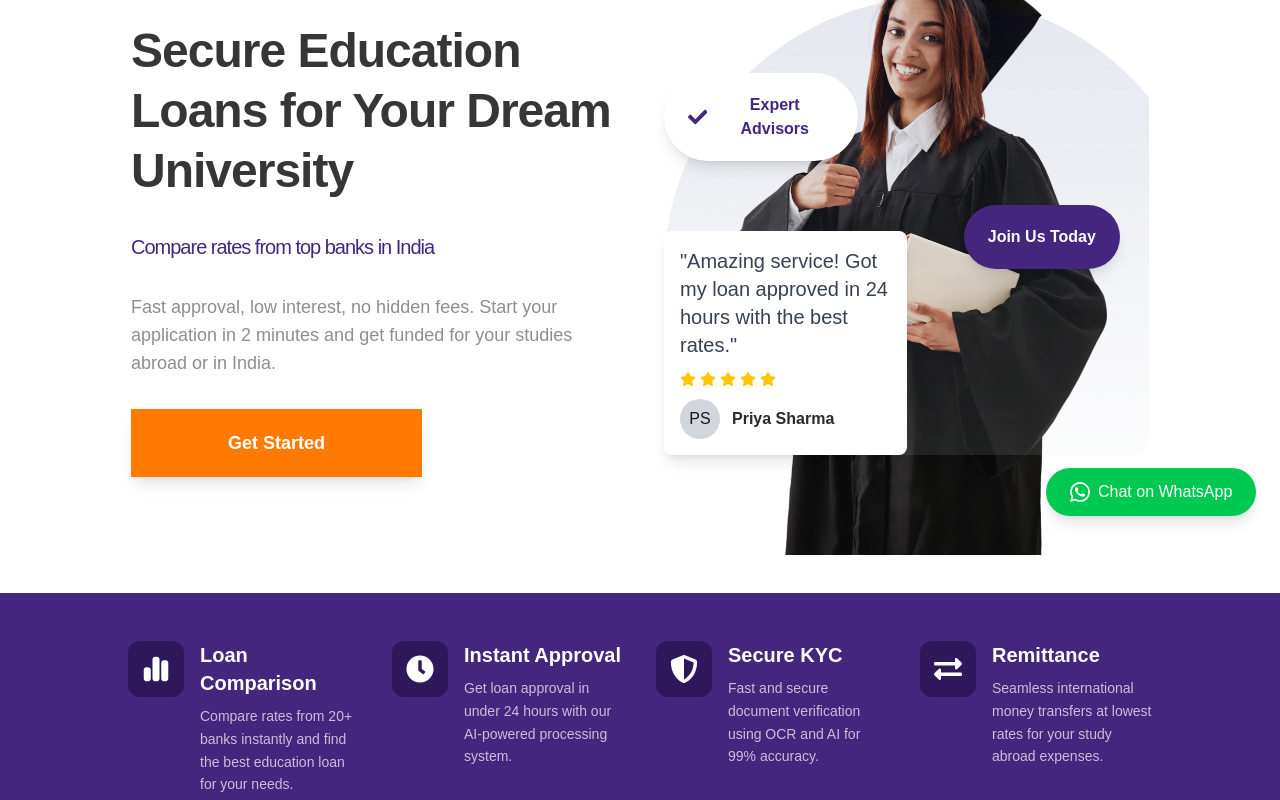
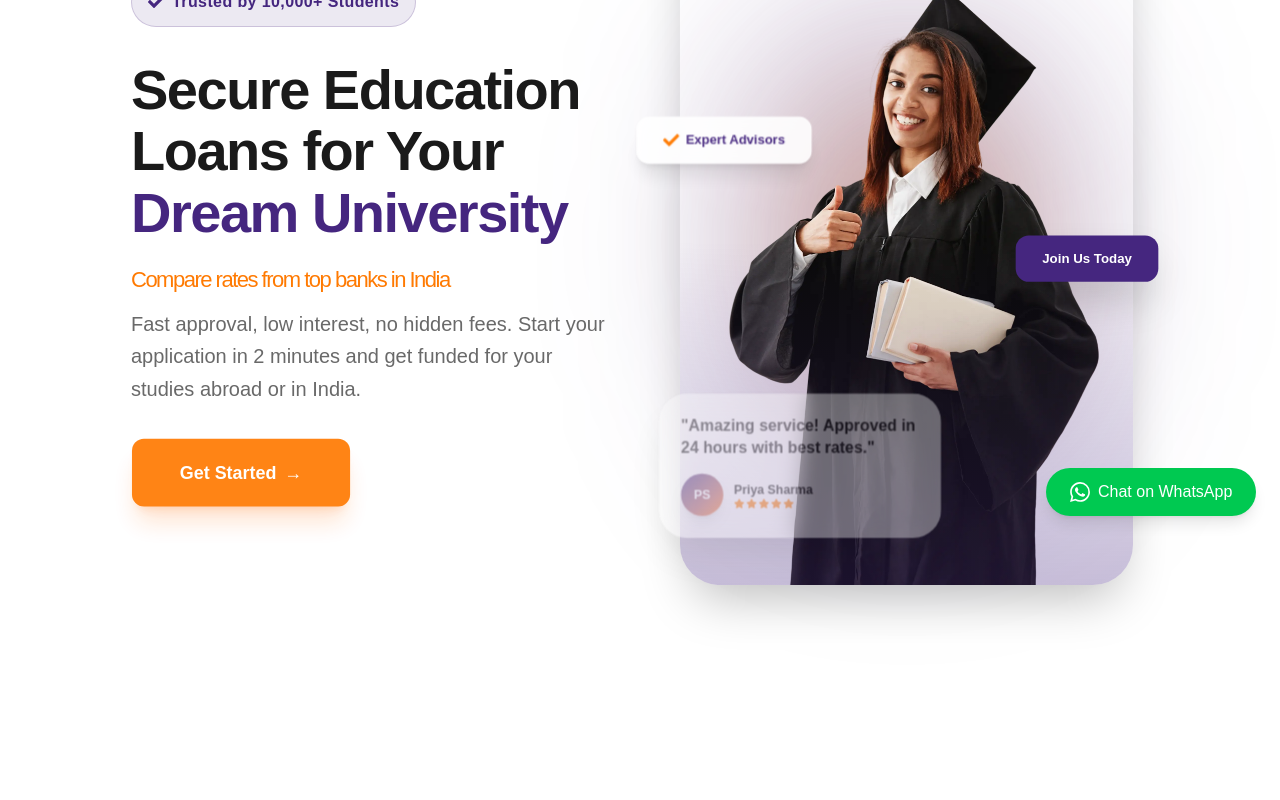
Before and after one commit to AryanMadkar/loan-landing-testing-01, a Next.js app: page / in a window 1280 px wide. Shown: the part 260-1060 px from the top of the page. Built offline with nearby package versions, Linux system fonts and the light colour scheme.

Commit message:
refactored hero

```diff
--- a/next.config.mjs
+++ b/next.config.mjs
@@ -11,8 +11,6 @@ const nextConfig = {
   =============================== */
   reactStrictMode: true,
   reactCompiler: true,
-  swcMinify: true,
-
   poweredByHeader: false,
   productionBrowserSourceMaps: false,
 
--- a/src/components/HeroSection.jsx
+++ b/src/components/HeroSection.jsx
@@ -1,119 +1,185 @@
 "use client";
-import React from "react";
+import React, { useRef } from "react";
 import Image from "next/image";
-import { FaPhone } from "react-icons/fa";
-import { IoMdMail } from "react-icons/io";
-import { TiTick } from "react-icons/ti";
-import { FaBook } from "react-icons/fa";
-import { MdOutlineFlight } from "react-icons/md";
-import { TbPigMoney } from "react-icons/tb";
-import { MdSupportAgent } from "react-icons/md";
-import { FaFacebookF } from "react-icons/fa";
-import { FaTwitter } from "react-icons/fa";
-import { FaInstagram } from "react-icons/fa";
 import { FaCheck, FaStar } from "react-icons/fa";
 import { FaChartSimple } from "react-icons/fa6";
-import { FaClock } from "react-icons/fa";
-import { FaShieldAlt } from "react-icons/fa";
-import { FaExchangeAlt } from "react-icons/fa";
+import { FaClock, FaShieldAlt, FaExchangeAlt } from "react-icons/fa";
+import gsap from "gsap";
+import { useGSAP } from "@gsap/react";
+import { useLoading } from "../context/LoadingContext";
 
 import Link from "next/link";
 import Navbar from "./common/Navbar";
+
 const HeroSection = () => {
+  const container = useRef();
+  const { isFinished } = useLoading();
+
+  useGSAP(
+    () => {
+      if (!isFinished) return;
+
+      const tl = gsap.timeline({ defaults: { ease: "power3.out" } });
+
+      // Staggered entrance for hero content
+      tl.fromTo(
+        ".hero-badge",
+        { y: 20, opacity: 0 },
+        { y: 0, opacity: 1, duration: 0.6 }
+      )
+        .fromTo(
+          ".hero-title h1",
+          { y: 30, opacity: 0 },
+          { y: 0, opacity: 1, duration: 0.8 },
+          "-=0.4"
+        )
+        .fromTo(
+          ".hero-subtitle",
+          { y: 20, opacity: 0 },
+          { y: 0, opacity: 1, duration: 0.6 },
+          "-=0.5"
+        )
+        .fromTo(
+          ".hero-desc",
+          { y: 20, opacity: 0 },
+          { y: 0, opacity: 1, duration: 0.6 },
+          "-=0.5"
+        )
+        .fromTo(
+          ".hero-cta",
+          { y: 20, opacity: 0, scale: 0.95 },
+          { y: 0, opacity: 1, scale: 1, duration: 0.6 },
+          "-=0.5"
+        );
+
+      // Animate floating floating elements with a slight delay
+      tl.fromTo(
+        ".floating-card",
+        { scale: 0.8, opacity: 0, y: 30 },
+        {
+          scale: 1,
+          opacity: 1,
+          y: 0,
+          duration: 0.8,
+          stagger: 0.2,
+          ease: "back.out(1.7)",
+        },
+        "-=0.8"
+      );
+
+      // Bottom features stagger
+      tl.fromTo(
+        ".feature-item",
+        { y: 30, opacity: 0 },
+        { y: 0, opacity: 1, duration: 0.6, stagger: 0.15 },
+        "-=0.6"
+      );
+    },
+    { scope: container, dependencies: [isFinished] }
+  );
+
   return (
-    <div className="min-h-screen bg-white relative">
+    <div
+      ref={container}
+      className="min-h-screen bg-white relative overflow-hidden"
+    >
       <Navbar />
 
-      <section className="px-4 py-5 md:px-[131px]">
+      <section className="px-4 py-8 md:py-16 md:px-[131px]">
         <div className="grid md:grid-cols-2 gap-12 items-center max-w-7xl mx-auto">
           {/* Hero Text */}
-          <div className="space-y-8">
-            <div className="bg-[#45267F]/9 w-fit p-3 flex items-center space-x-2">
+          <div className="space-y-8 relative z-10">
+            <div className="hero-badge opacity-0 bg-[#45267F]/10 backdrop-blur-sm border border-[#45267F]/20 w-fit p-3 px-4 flex items-center space-x-2 rounded-full">
               <FaCheck className="w-4 h-4 text-[#45267F] flex-shrink-0" />
-              <span className="text-[#45267F] text-[21px] font-bold">
+              <span className="text-[#45267F] text-sm md:text-base font-bold tracking-wide">
                 Trusted by 10,000+ Students
               </span>
             </div>
 
             <div className="space-y-4">
-              <div className="text-[32px] md:text-[50px] font-bold text-[#363636] tracking-[-1px] leading-tight md:leading-[60px] space-y-2">
-                <h1 className="text-4xl md:text-5xl font-bold leading-tight">
-                  Secure Education Loans for Your Dream University
+              <div className="hero-title text-[32px] md:text-[56px] font-bold text-[#1A1A1A] tracking-[-1.5px] leading-[1.1] space-y-2">
+                <h1 className="leading-[1.1] opacity-0">
+                  Secure Education Loans for Your{" "}
+                  <span className="text-[#45267F]">Dream University</span>
                 </h1>
-                <span className="block text-[18px] md:text-[20px] font-normal text-[#45267F] mt-4">
+                <span className="hero-subtitle block text-[18px] md:text-[22px] font-medium text-[#FF7A00] mt-6 opacity-0">
                   Compare rates from top banks in India
                 </span>
               </div>
 
-              <p className="text-[#8E8E8E] text-base md:text-lg max-w-lg">
+              <p className="hero-desc text-[#666666] text-base md:text-xl max-w-lg leading-relaxed opacity-0">
                 Fast approval, low interest, no hidden fees. Start your
                 application in 2 minutes and get funded for your studies abroad
                 or in India.
               </p>
             </div>
 
+            <div className="hero-cta opacity-0">
               <Link href="/pages/contact-us">
-              <button className="bg-[#FF7A00] text-white text-lg font-semibold px-20 py-5 cursor-pointer hover:bg-[#FF7A00]/90 md:rounded-none w-full md:w-[60%] shadow-lg transition-all duration-200">
+                <button className="bg-[#FF7A00] text-white text-lg font-bold px-12 py-5 rounded-xl cursor-pointer hover:bg-[#FF8A1A] hover:scale-105 active:scale-95 transition-all duration-300 shadow-xl shadow-orange-500/20 group">
                   Get Started
+                  <span className="ml-2 transition-transform duration-300 group-hover:translate-x-1 inline-block">
+                    →
+                  </span>
                 </button>
               </Link>
             </div>
+          </div>
 
           {/* Hero Image + CTAs */}
-          <div className="relative h-[48vh] md:h-[92vh]">
-            <div className="w-full h-full relative">
+          <div className="relative h-[50vh] md:h-[90vh] flex items-center justify-center">
+            {/* Circular Glow Effect behind image - REFINED for circularity */}
+            <div className="absolute top-1/2 left-1/2 -translate-x-1/2 -translate-y-1/2 w-[60%] h-[60%] bg-[#45267F]/40 blur-[100px] rounded-full pointer-events-none z-0" />
+            <div className="absolute top-1/2 left-1/2 -translate-x-1/2 -translate-y-1/2 w-[40%] h-[40%] bg-[#FF7A00]/30 blur-[80px] rounded-full pointer-events-none z-0" />
+
+            <div className="w-full h-full relative z-10 p-4">
+              <div className="w-full h-full rounded-[40px] overflow-hidden shadow-2xl relative">
                 <Image
                   src="/hero_section_banner.webp"
                   alt="Education loan comparison"
-                width={600}
-                height={400}
-                quality={75}
-                loading="eager"
-                style={{ maxWidth: "100%", height: "auto" }}
-                className="object-cover w-full h-full"
+                  width={800}
+                  height={1000}
+                  priority={true}
+                  quality={90}
+                  sizes="(max-width: 768px) 100vw, 50vw"
+                  className="object-cover w-full h-full transform hover:scale-110 transition-transform duration-1000"
                 />
-              <Image
-                loading="lazy"
-                src="/layer-5.webp"
-                alt="Gray Overlay"
-                width={800}
-                height={800}
-                className="absolute top-40 left-0 pointer-events-none"
-              />
+                <div className="absolute inset-0 bg-gradient-to-t from-[#45267F]/30 via-transparent to-transparent pointer-events-none" />
+              </div>
             </div>
 
-            <button className="absolute top-[50%] right-[6%] bg-[#45267F] text-white px-6 py-5 rounded-full z-[21] shadow-lg font-semibold hover:bg-[#45267F]/90 transition-all duration-200">
+            {/* Floating Elements with GSAP classes */}
+            <div className="floating-card absolute top-[45%] right-[-5%] bg-[#45267F] text-white px-8 py-4 rounded-2xl z-[21] shadow-2xl font-bold hover:-translate-y-1 transition-transform duration-300 cursor-default opacity-0">
               Join Us Today
-            </button>
+            </div>
 
-            <button className="absolute top-[32%] right-[60%] bg-white text-[#45267F] px-6 py-5 rounded-full shadow-lg font-semibold hover:shadow-xl transition-all duration-200 flex items-center space-x-2">
-              <FaCheck className="w-5 h-5" />
+            <div className="floating-card absolute top-[28%] left-[-10%] bg-white/90 backdrop-blur-md border border-white/50 text-[#45267F] px-8 py-4 rounded-2xl shadow-xl font-bold hover:-translate-y-1 transition-transform duration-300 flex items-center space-x-2 z-20 cursor-default opacity-0">
+              <FaCheck className="w-5 h-5 text-[#FF7A00]" />
               <span>Expert Advisors</span>
-            </button>
+            </div>
 
             {/* Testimonial Card */}
-            <div className="hidden md:block absolute bottom-[16%] right-[50%] p-4 bg-white shadow-lg rounded-lg max-w-sm z-[21]">
-              <div className="space-y-3">
-                <p className="text-gray-700 text-xl font-medium">
-                  {
-                    '"Amazing service! Got my loan approved in 24 hours with the best rates."'
-                  }
+            <div className="floating-card hidden md:block absolute bottom-[10%] left-[-5%] p-6 bg-white/90 backdrop-blur-md shadow-2xl rounded-[32px] max-w-xs z-[21] border border-white/20 opacity-0">
+              <div className="space-y-4">
+                <p className="text-[#1A1A1A] text-lg font-bold leading-snug">
+                  "Amazing service! Approved in 24 hours with best rates."
                 </p>
-                <div className="flex items-center space-x-1">
-                  {Array.from({ length: 5 }, (_, i) => (
-                    <FaStar
-                      key={i}
-                      className="w-4 h-4 fill-yellow-400 text-yellow-400"
-                    />
+                <div className="flex items-center justify-between">
+                  <div className="flex items-center space-x-3">
+                    <div className="w-12 h-12 bg-gradient-to-br from-[#45267F] to-[#FF7A00] rounded-full flex-shrink-0 flex items-center justify-center text-white font-black text-sm shadow-lg">
+                      PS
+                    </div>
+                    <div>
+                      <p className="font-bold text-[#1A1A1A] text-sm">
+                        Priya Sharma
+                      </p>
+                      <div className="flex items-center space-x-0.5">
+                        {[...Array(5)].map((_, i) => (
+                          <FaStar key={i} className="w-3 h-3 text-[#FF7A00]" />
                         ))}
                       </div>
-                <div className="flex items-center space-x-3">
-                  <div className="w-10 h-10 bg-gray-300 rounded-full flex items-center justify-center">
-                    PS
                     </div>
-                  <span className="font-semibold text-[#2B2B2B]">
-                    Priya Sharma
-                  </span>
+                  </div>
                 </div>
               </div>
             </div>
@@ -121,80 +187,49 @@ const HeroSection = () => {
         </div>
       </section>
 
-      <section className="bg-[#45267F] text-white py-12 relative z-[20]">
-        <div className="max-w-7xl mx-auto px-6 lg:px-32">
-          <div className="grid grid-cols-1  sm:grid-cols-2 md:grid-cols-4 gap-8">
-            {/* Service 1 */}
-            <div className="flex flex-col sm:flex-row items-center sm:items-start text-center sm:text-left space-y-3 gap-4 sm:space-y-0 sm:space-x-4">
-              {/* Icon */}
-              <div className="w-14 h-14 bg-[#2E175A] rounded-xl flex items-center justify-center flex-shrink-0 mx-auto sm:mx-0">
-                <FaChartSimple className="w-7 h-7 text-white" />
+      {/* Feature Bar - Revamped for Orange/White/Purple Theme */}
+      <section className="bg-white py-24 relative z-[20]">
+        <div className="max-w-7xl mx-auto px-6 lg:px-[131px]">
+          <div className="grid grid-cols-1 sm:grid-cols-2 lg:grid-cols-4 gap-8">
+            {[
+              {
+                icon: FaChartSimple,
+                title: "Loan Comparison",
+                desc: "Compare rates from 20+ banks instantly and find the best education loan.",
+              },
+              {
+                icon: FaClock,
+                title: "Instant Approval",
+                desc: "Get loan approval in under 24 hours with our AI-powered processing system.",
+              },
+              {
+                icon: FaShieldAlt,
+                title: "Secure KYC",
+                desc: "Fast and secure document verification using AI for 99% accuracy.",
+              },
+              {
+                icon: FaExchangeAlt,
+                title: "Remittance",
+                desc: "Seamless international money transfers at lowest rates for study abroad.",
+              },
+            ].map((feature, idx) => (
+              <div
+                key={idx}
+                className="feature-item opacity-0 group flex flex-col items-center lg:items-start text-center lg:text-left p-8 rounded-[40px] hover:bg-[#45267F]/5 transition-all duration-500"
+              >
+                <div className="w-20 h-20 bg-white border-2 border-[#45267F]/10 rounded-full flex items-center justify-center flex-shrink-0 shadow-lg group-hover:border-[#FF7A00] group-hover:scale-110 transition-all duration-500 mb-6">
+                  <feature.icon className="w-10 h-10 text-[#45267F] group-hover:text-[#FF7A00] transition-colors duration-300" />
                 </div>
-              {/* Text */}
-              <div className="max-w-xs sm:max-w-none mt-3 sm:mt-0">
-                <h3 className="text-xl font-semibold mb-1 sm:mb-2">
-                  Loan Comparison
+                <div>
+                  <h3 className="text-2xl font-black text-[#1A1A1A] mb-3 group-hover:text-[#45267F] transition-colors duration-300">
+                    {feature.title}
                   </h3>
-                <p className="text-sm text-white/70 leading-relaxed">
-                  Compare rates from 20+ banks instantly and find the best
-                  education loan for your needs.
+                  <p className="text-base text-gray-500 leading-relaxed font-semibold">
+                    {feature.desc}
                   </p>
                 </div>
               </div>
-
-            {/* Service 2 */}
-            <div className="flex flex-col gap-4  sm:flex-row items-center sm:items-start text-center sm:text-left space-y-3 sm:space-y-0 sm:space-x-4">
-              {/* Icon */}
-              <div className="w-14 h-14 bg-[#2E175A] rounded-xl flex items-center justify-center flex-shrink-0 mx-auto sm:mx-0">
-                <FaClock className="w-7 h-7 text-white" />
-              </div>
-              {/* Text */}
-              <div className="max-w-xs sm:max-w-none mt-3 sm:mt-0">
-                <h3 className="text-xl font-semibold mb-1 sm:mb-2">
-                  Instant Approval
-                </h3>
-                <p className="text-sm text-white/70 leading-relaxed">
-                  Get loan approval in under 24 hours with our AI-powered
-                  processing system.
-                </p>
-              </div>
-            </div>
-
-            {/* Service 3 */}
-            <div className="flex flex-col gap-4 sm:flex-row items-center sm:items-start text-center sm:text-left space-y-3 sm:space-y-0 sm:space-x-4">
-              {/* Icon */}
-              <div className="w-14 h-14 bg-[#2E175A] rounded-xl flex items-center justify-center flex-shrink-0 mx-auto sm:mx-0">
-                <FaShieldAlt className="w-7 h-7 text-white" />
-              </div>
-              {/* Text */}
-              <div className="max-w-xs sm:max-w-none mt-3 sm:mt-0">
-                <h3 className="text-xl font-semibold mb-1 sm:mb-2">
-                  Secure KYC
-                </h3>
-                <p className="text-sm text-white/70 leading-relaxed">
-                  Fast and secure document verification using OCR and AI for 99%
-                  accuracy.
-                </p>
-              </div>
-            </div>
-
-            {/* Service 4 */}
-            <div className="flex flex-col gap-4 sm:flex-row items-center sm:items-start text-center sm:text-left space-y-3 sm:space-y-0 sm:space-x-4">
-              {/* Icon */}
-              <div className="w-14 h-14 bg-[#2E175A] rounded-xl flex items-center justify-center flex-shrink-0 mx-auto sm:mx-0">
-                <FaExchangeAlt className="w-7 h-7 text-white" />
-              </div>
-              {/* Text */}
-              <div className="max-w-xs sm:max-w-none mt-3 sm:mt-0">
-                <h3 className="text-xl font-semibold mb-1 sm:mb-2">
-                  Remittance
-                </h3>
-                <p className="text-sm text-white/70 leading-relaxed">
-                  Seamless international money transfers at lowest rates for
-                  your study abroad expenses.
-                </p>
-              </div>
-            </div>
+            ))}
           </div>
         </div>
       </section>
```
Lines whose indentation alone changed are shown as unchanged.
